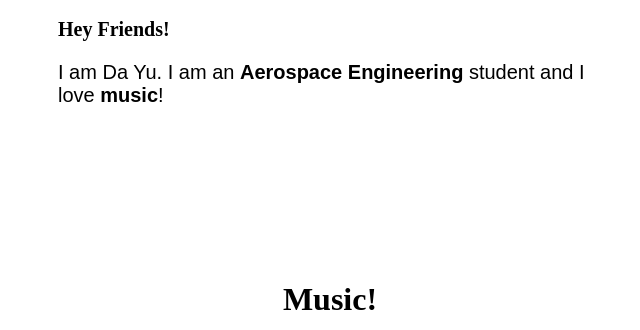
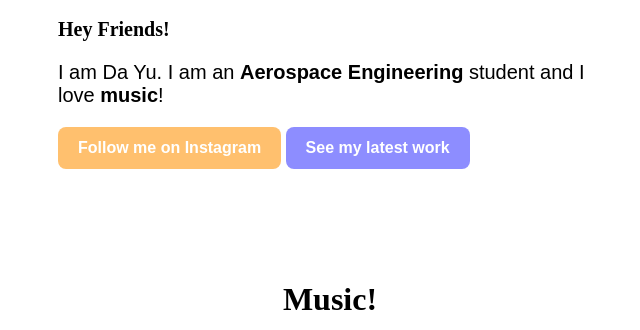
Before and after one commit to bigraain/Profile, a plain HTML site: page index.html in a window 1280 px wide. Shown: the part 1816-2146 px from the top of the page, without its empty margins (310-950 px from the left). Drawn offline with Linux system fonts and the light colour scheme.

Commit message:
Update style.css

```diff
--- a/style.css
+++ b/style.css
@@ -112,14 +112,14 @@ h1 {
   display: inline-block;
   text-decoration: none;
   color: white;
-  background-color: var(--primary-color);
+  background-color: #ffc06e;
   padding: 0.75em 1.25em;
   border-radius: 0.5em;
   font-weight: 600;
 }
 
 .secondary {
-  background-color: var(--secondary-color);
+  background-color: #8d8dff;
 }
 
 section {
@@ -228,6 +228,7 @@ footer a:hover {
     margin-top: 0.5em;
     width: 100%;
   }
+
   .grid-container {
     display: flex;
     flex-direction: column;
```
